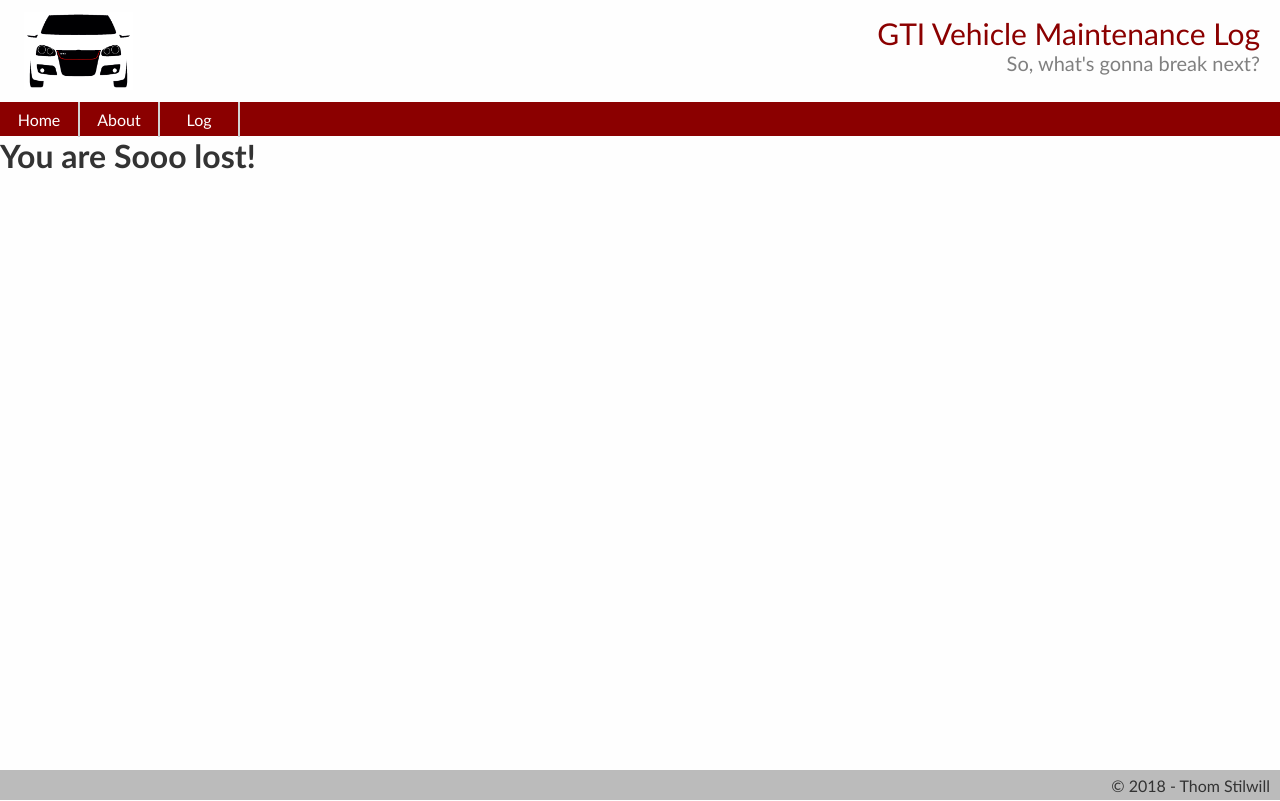
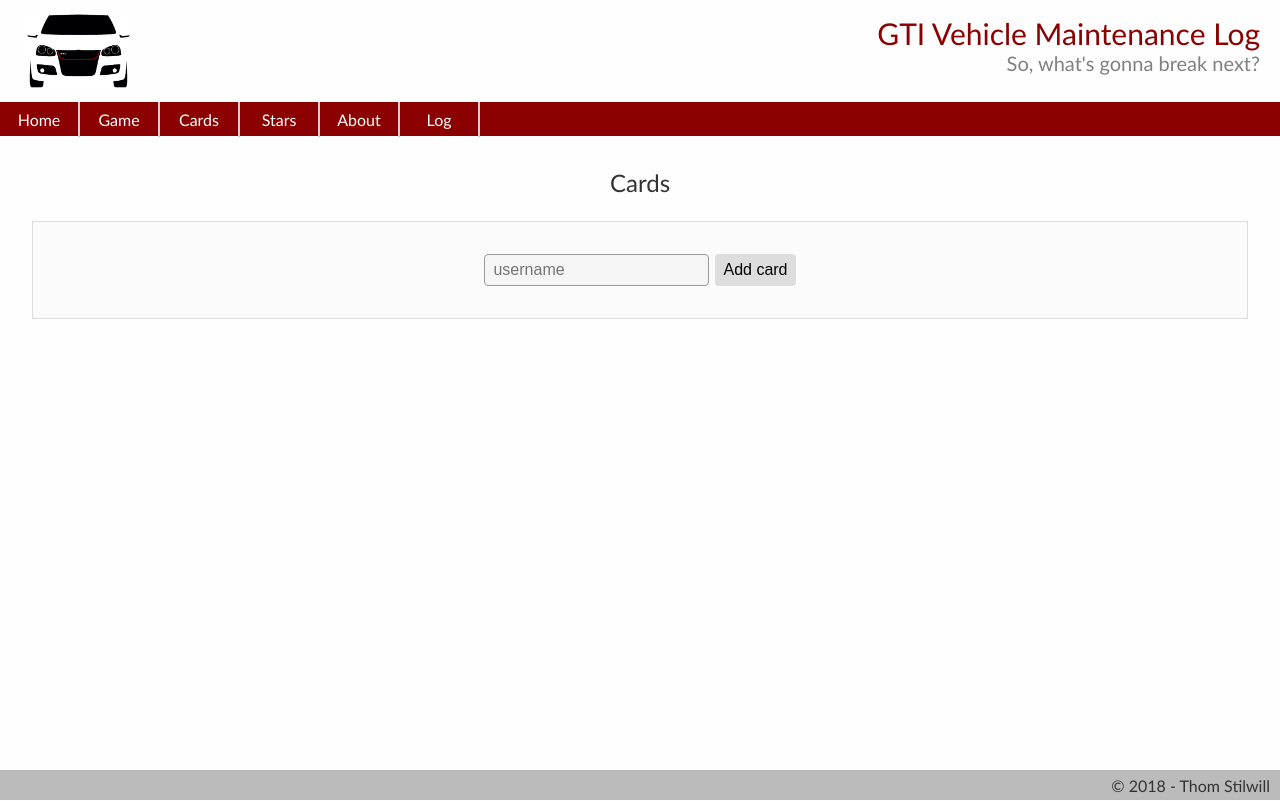
Before and after one commit to ThomStilwill/reactSandbox, a React (Create React App) app: page /Cards in a window 1280 px wide. Built offline with nearby package versions, Linux system fonts and the light colour scheme.

Commit message:
class demoe code

```diff
--- a/package.json
+++ b/package.json
@@ -6,6 +6,7 @@
     "@testing-library/jest-dom": "^4.2.4",
     "@testing-library/react": "^9.5.0",
     "@testing-library/user-event": "^7.2.1",
+    "axios": "^0.21.0",
     "history": "^5.0.0",
     "node-sass": "^4.14.1",
     "react": "^16.13.1",
--- a/src/components/app.jsx
+++ b/src/components/app.jsx
@@ -1,7 +1,6 @@
 import React from 'react';
 import {
     NavLink,
-
     Outlet
   } from "react-router-dom";
 
@@ -23,6 +22,9 @@ class App extends React.Component {
                 <nav className="navbar">
                     <ul>
                         <li><NavLink to="home" activeStyle={{ backgroundColor: 'gray' }}>Home</NavLink></li>
+                        <li><NavLink to="game" activeStyle={{ backgroundColor: 'gray' }}>Game</NavLink></li>
+                        <li><NavLink to="cards" activeStyle={{ backgroundColor: 'gray' }}>Cards</NavLink></li>
+                        <li><NavLink to="stars" activeStyle={{ backgroundColor: 'gray' }}>Stars</NavLink></li>
                         <li><NavLink to="about" activeStyle={{ backgroundColor: 'gray' }}>About</NavLink></li>
                         <li><NavLink to="log" activeStyle={{ backgroundColor: 'gray' }}>Log</NavLink></li>
                     </ul>
--- /dev/null
+++ b/src/components/reactcourse/basics.jsx
@@ -0,0 +1,39 @@
+import React, {useState}  from 'react';
+
+function Button(props){
+    return (
+        <button onClick={() => props.onClickFunction(props.increment)}>
+            {props.increment}
+        </button>
+    );
+}
+
+function Display(props) {
+    return (
+    <div>{props.message}</div>
+    )
+}
+
+function App() {
+    const [counter, setCounter] = useState(42);
+    const incrementCounter = (incrementValue) => setCounter(counter + incrementValue);
+    return (
+        <>
+        <Button onClickFunction={incrementCounter} increment={1}/>
+        <Button onClickFunction={incrementCounter} increment={5}/>
+        <Button onClickFunction={incrementCounter} increment={10}/>
+        <Button onClickFunction={incrementCounter} increment={100}/>
+        <Display message={counter}/>
+        </>
+    )
+}
+
+class Basics extends React.Component {
+    render(){
+        return (
+            <App/>
+        )
+    }
+}
+
+export default Basics;
--- /dev/null
+++ b/src/components/reactcourse/cards.jsx
@@ -0,0 +1,103 @@
+import React, {useState}  from 'react';
+import axios  from 'axios';
+
+const testData = [];
+
+const CardList = (props) => (
+    <div>
+        {props.profiles.map(profile => <Card key={profile.id} {...profile} />)}
+    </div>
+);
+
+const Card = (props) => {
+
+    const profile = props;
+    return (
+        <div className="github-profile">
+            <img src={profile.avatar_url} alt="" />
+            <div className="info">
+                <div className="name">{profile.name}</div>
+                <div className="company">{profile.company}</div>
+            </div>
+        </div>
+    )
+}
+
+const Form =(props) =>{
+
+    const [userName,setUserName] = useState('');
+
+    const [isLoading, setIsLoading] = useState(false);
+    const [error, setError] = useState();
+
+    const handleSubmit = async (event) => {
+        event.preventDefault();
+
+        setError(null);
+        setIsLoading(true);
+
+        try {
+            const resp = await axios.get(`http://api.github.com/users/${userName}`);
+            props.onSubmit(resp.data);
+            setUserName('');
+        } catch(e) {
+            setError(e);
+        } finally {
+            setIsLoading(false);
+        }
+    };
+
+    const errorMessage = error ? <p className="error">There was a problem retrieving the information.</p> : '';
+    const loadingMessage = isLoading ? <p style={{textAlign:'center'}}>Loading...</p> : '';
+
+    return (
+        <>
+        <form onSubmit={handleSubmit}>
+            <input type="text"
+                    placeholder="username"
+                    onChange={event => setUserName(event.target.value) }
+                    value= {userName}
+                    required
+            />
+            <button>Add card</button>
+
+        </form>
+        {errorMessage}
+        {loadingMessage}
+        </>
+    )
+}
+
+class App extends React.Component {
+
+    state = {
+        profiles: testData,
+    };
+
+    addNewProfile =(newprofile) => {
+
+        this.setState(prevState => ({
+            profiles: [...prevState.profiles, newprofile]
+        }))
+        console.log(newprofile)
+    }
+    render() {
+        return (
+            <div className="cardapp">
+                <div className="header">{this.props.title}</div>
+                <Form onSubmit={this.addNewProfile}/>
+                <CardList profiles={this.state.profiles}/>
+            </div>
+        )
+    }
+}
+
+class Cards extends React.Component {
+    render(){
+        return (
+            <App title="Cards"/>
+        )
+    }
+}
+
+export default Cards;
--- /dev/null
+++ b/src/components/reactcourse/stars.jsx
@@ -0,0 +1,11 @@
+import React, {useState}  from 'react';
+
+class Stars extends React.Component {
+    render(){
+        return (
+            <p>Star Game</p>
+        )
+    }
+}
+
+export default Stars;
--- a/src/components/routing.jsx
+++ b/src/components/routing.jsx
@@ -2,6 +2,9 @@ import React from 'react';
 import { useRoutes } from 'react-router-dom';
 import App from './app'
 import Home from './home';
+import Basics from './reactcourse/basics';
+import Cards from './reactcourse/cards';
+import Stars from './reactcourse/stars';
 import About from './about';
 import NotFound from './not-found';
 
@@ -24,6 +27,9 @@ import VehicleEdit from './log/vehicle-edit';
         element: <App />,
         children: [
           { path: 'Home', element: <Home /> },
+          { path: 'Basics', element: <Basics /> },
+          { path: 'Cards', element: <Cards /> },
+          { path: 'Stars', element: <Stars /> },
           { path: 'About', element: <About /> },
           { path: 'Log',
             element: <Log /> ,
--- a/src/styles/base.scss
+++ b/src/styles/base.scss
@@ -4,6 +4,7 @@
   margin:0;
   padding:0;
   box-sizing: border-box;
+  vertical-align: top;
 }
 
 html{
--- /dev/null
+++ b/src/styles/reactcourse.scss
@@ -0,0 +1,59 @@
+.cardapp {
+  font-size: 16px;
+  padding: 2em;
+
+  .github-profile {
+    margin: 1em;
+    img {
+      width: 75px;
+    }
+    .info {
+      display: inline-block;
+      margin-left: 12px;
+      .name {
+        font-size: 1.25em;
+        font-weight: bold;
+      }
+    }
+  }
+
+  form {
+    border: thin solid #ddd;
+    background-color: #fbfbfb;
+    padding: 2em;
+    margin-bottom: 2em;
+    display: flex;
+    justify-content: center;
+  }
+
+  input {
+    box-sizing: border-box;
+    display: inline-block;
+    height: 100%;
+    margin: 0 3px;
+    padding: 6px 8px;
+    background-color: rgb(245, 245, 245);
+    font-size: inherit;
+    border: 1px solid #999;
+    border-radius: 4px;
+    -webkit-appearance: none;
+  }
+
+  button {
+    margin: 0 3px;
+    padding: 6px 8px;
+  }
+
+  .header {
+    text-align: center;
+    font-size: 1.5em;
+    margin-bottom: 1em;
+  }
+
+  .error {
+    color: red;
+    text-align: center;
+  }
+
+
+}
--- a/src/styles/styles.scss
+++ b/src/styles/styles.scss
@@ -8,3 +8,4 @@
 @import 'datepicker';
 @import 'grid';
 @import 'general';
+@import 'reactcourse';
```
Also changed, not shown: 2 other files (tests, documents, lock files or other folders).
